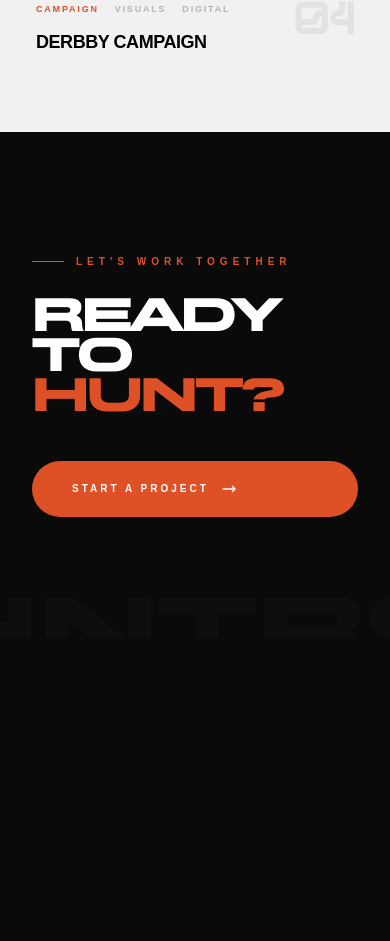
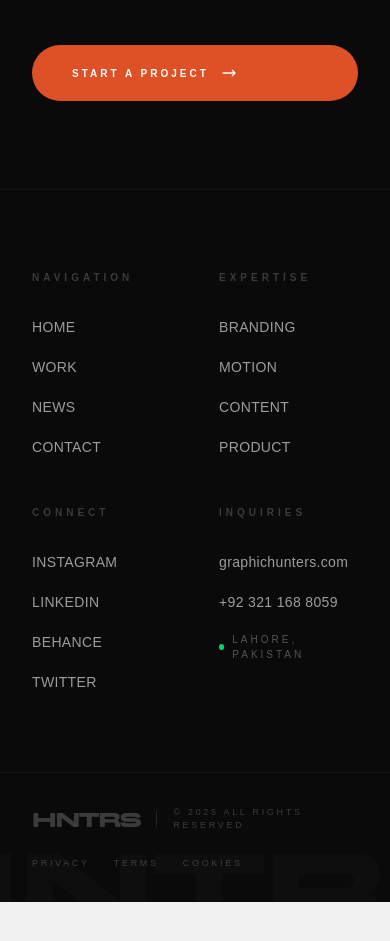
Before and after one commit to Shajar77/HNTRS, a React (Vite) app: page /work in a window 390 px wide. Shown: the part 2371-3312 px from the top of the page. After the commit the page ends 3273 px from the top, so only its background shows below. Built offline with nearby package versions, Linux system fonts and the light colour scheme; a web font is replaced by a local one.

Commit message:
Derbby section fix

```diff
--- a/src/components/Football.jsx
+++ b/src/components/Football.jsx
@@ -1,6 +1,6 @@
 const Football = () => {
     return (
-        <section className='relative bg-[#F1F1F1] overflow-hidden' style={{ contentVisibility: 'auto', containIntrinsicSize: '1px 1000px' }}>
+        <section className='hidden lg:block relative bg-[#F1F1F1] overflow-hidden' style={{ contentVisibility: 'auto', containIntrinsicSize: '1px 1000px' }}>
             {/* Full-width image hero with overlaid content */}
             <div className='relative min-h-screen flex items-end'>
                 {/* Background Image */}
--- a/src/pages/Work.jsx
+++ b/src/pages/Work.jsx
@@ -188,7 +188,10 @@ const Work = () => {
                 {/* Grid */}
                 <div className='grid grid-cols-1 md:grid-cols-2 gap-x-10 lg:gap-x-16 gap-y-20 lg:gap-y-28'>
                     {projects.map((project, i) => (
-                        <article key={i} className={`group cursor-pointer ${i % 3 === 1 ? 'md:mt-16' : ''}`}>
+                        <article
+                            key={i}
+                            className={`group cursor-pointer ${i % 3 === 1 ? 'md:mt-16' : ''} ${project.title.toLowerCase().includes('derbby') ? 'hidden xl:block' : ''}`}
+                        >
                             {/* Image */}
                             <div className='relative overflow-hidden rounded-2xl sm:rounded-3xl aspect-[4/3] mb-8'>
                                 <img
@@ -243,38 +246,6 @@ const Work = () => {
                 </div>
             </section>
 
-            {/* CTA Section — reuse footer CTA style */}
-            <section className='relative bg-[#0A0A0A] overflow-hidden'>
-                <div className='font-2 absolute bottom-0 left-1/2 -translate-x-1/2 translate-y-[40%] text-[25vw] font-black text-white/[0.02] pointer-events-none select-none whitespace-nowrap leading-none'>
-                    HNTRS
-                </div>
-
-                <div className='relative z-10 px-8 sm:px-12 md:px-20 lg:px-28 py-28 sm:py-36'>
-                    <div className='flex flex-col lg:flex-row lg:items-end justify-between gap-12 lg:gap-20'>
-                        <div>
-                            <span className='inline-flex items-center gap-3 mb-6'>
-                                <span className='w-8 h-px bg-[#DE5127]'></span>
-                                <span className='font-gs text-[10px] sm:text-xs text-[#DE5127] font-bold tracking-[0.5em] uppercase'>Let's work together</span>
-                            </span>
-                            <h2 className='font-2 text-[12vw] sm:text-[10vw] md:text-[8vw] lg:text-[6vw] text-white leading-[0.85] tracking-tighter'>
-                                READY TO<br />
-                                <span className='text-[#DE5127]'>HUNT?</span>
-                            </h2>
-                        </div>
-                        <Link to="/contact" className='group shrink-0 mb-2'>
-                            <div className='relative bg-[#DE5127] text-white rounded-full px-10 sm:px-14 py-5 sm:py-6 overflow-hidden'>
-                                <span className='absolute inset-0 bg-white translate-y-full group-hover:translate-y-0 transition-transform duration-500 ease-expo'></span>
-                                <span className='relative z-10 font-gs text-[10px] sm:text-xs font-bold uppercase tracking-[0.3em] group-hover:text-[#DE5127] transition-colors duration-500 flex items-center gap-3'>
-                                    Start a Project
-                                    <svg className='w-4 h-4 group-hover:translate-x-1 transition-transform duration-300' fill='none' viewBox='0 0 24 24' stroke='currentColor' strokeWidth='2'>
-                                        <path strokeLinecap='round' strokeLinejoin='round' d='M17 8l4 4m0 0l-4 4m4-4H3' />
-                                    </svg>
-                                </span>
-                            </div>
-                        </Link>
-                    </div>
-                </div>
-            </section>
         </div>
     )
 }
```
Also changed, not shown: index.html (+1 -2 lines), public/favicon.svg (added).
